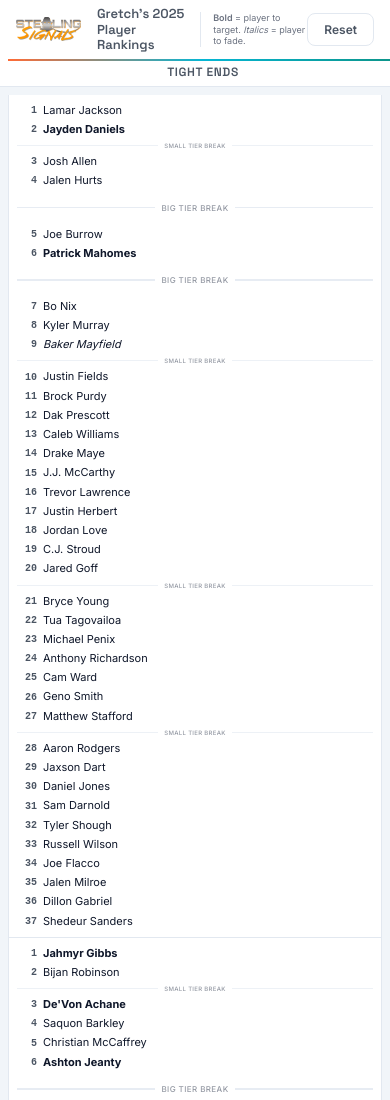
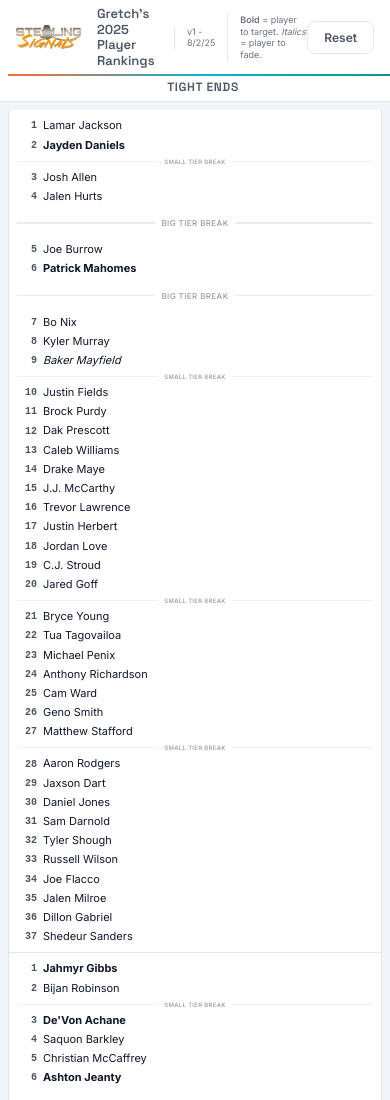
Before and after one commit to Alt0Pal0/Gretch-2025-Rankings, a plain HTML site: page index.html in a window 390 px wide. Shown: the top 1100 px of the page. Drawn offline with Linux system fonts and the light colour scheme.

Commit message:
tweaking header copy

```diff
--- a/components/header.html
+++ b/components/header.html
@@ -6,6 +6,7 @@
 
         <div class="header-info">
             <h1 class="header-title">Gretch's 2025 Player Rankings</h1>
+            <div class="header-version">v1 - 8/2/25</div>
             <div class="header-legend">
                 <span class="legend-bold">Bold</span> = player to target. <span class="legend-italic">Italics</span> = player to fade.
             </div>
--- a/css/design-system.css
+++ b/css/design-system.css
@@ -278,6 +278,14 @@
   line-height: 1.2;
 }
 
+.header-version {
+  font-size: 0.625rem;
+  color: var(--ss-text-muted);
+  line-height: 1.3;
+  padding-left: 1rem;
+  border-left: 2px solid var(--ss-border);
+}
+
 .header-legend {
   font-size: 0.625rem;
   color: var(--ss-text-muted);
@@ -533,6 +541,12 @@
     font-size: 0.8125rem;
   }
 
+  .header-version {
+    font-size: 0.5625rem;
+    padding-left: 0.75rem;
+    border-left: 1px solid var(--ss-border);
+  }
+
   .header-legend {
     font-size: 0.5625rem;
     padding-left: 0.75rem;
```
